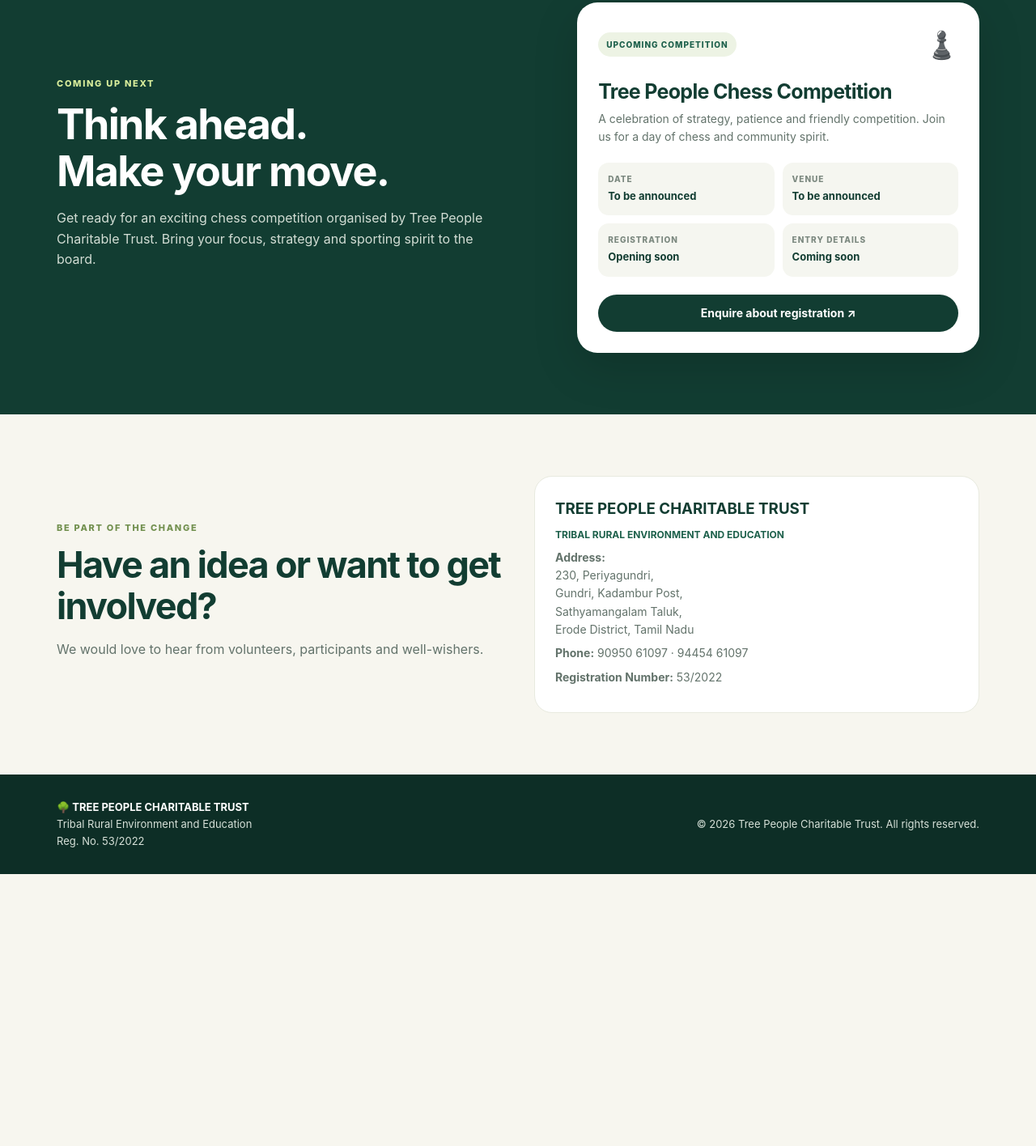
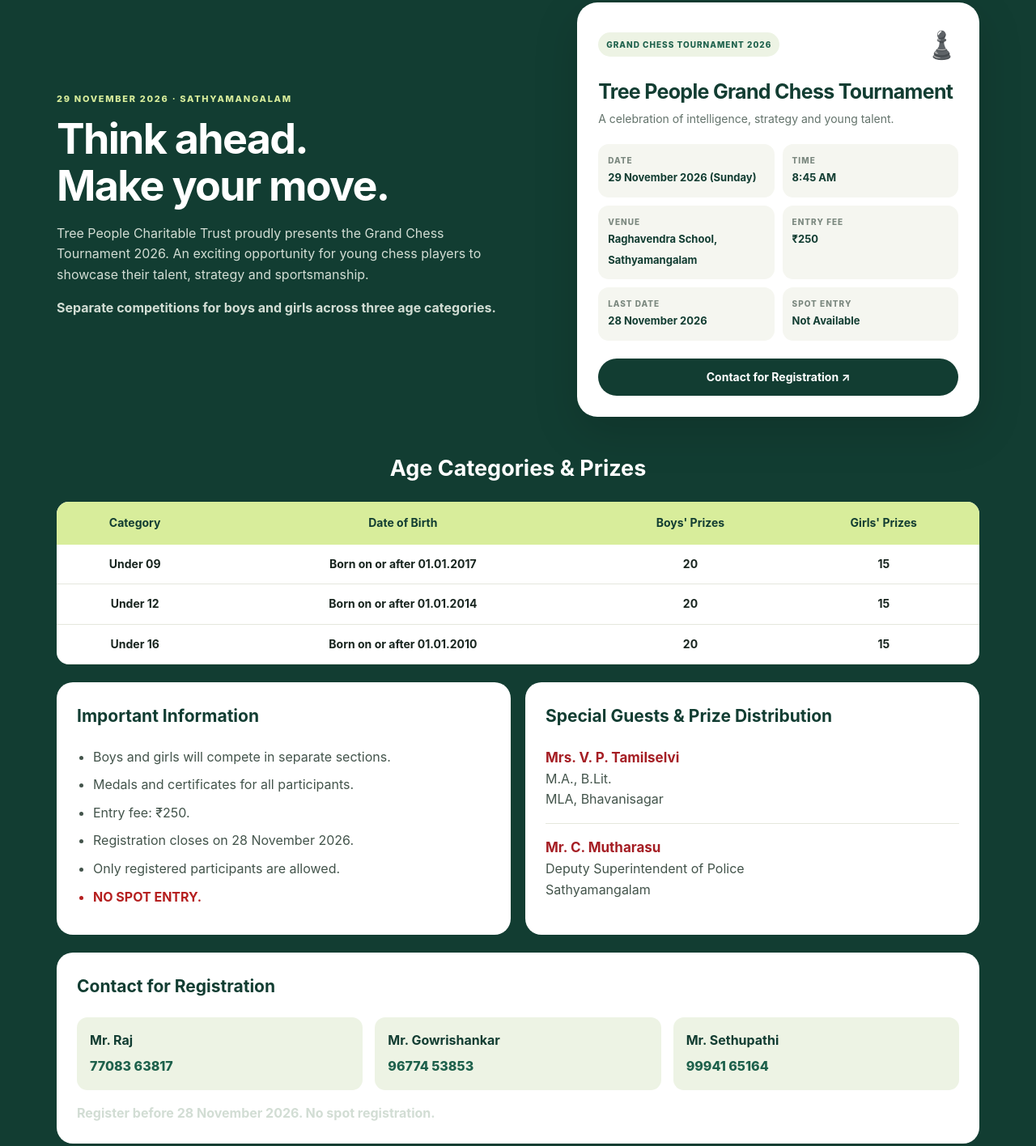
Before and after one commit to sandeepsmr85-makers/tree-people-trust, a plain HTML site: page index.html in a window 1280 px wide. Shown: the part 1825-3241 px from the top of the page at 81% size. Before the commit the page ends 2905 px from the top, so only its background shows below. Drawn offline with Linux system fonts and the light colour scheme.

Commit message:
Add files via upload

```diff
--- a/index.html
+++ b/index.html
@@ -18,7 +18,7 @@ header{position:sticky;top:0;z-index:10;background:rgba(247,246,239,.92);backdro
 nav{display:flex;align-items:center;gap:28px;font-size:14px;font-weight:650;color:#43544b}
 nav a:hover{color:var(--green2)}.nav-cta,.btn{display:inline-flex;align-items:center;justify-content:center;background:var(--green);color:white;padding:12px 19px;border-radius:999px;font-size:14px;font-weight:750;transition:.2s}
 .nav-cta:hover,.btn:hover{background:var(--green2);transform:translateY(-1px)}
-.menu{display:none;border:0;background:none;font-size:25px;color:var(--green)}
+.menu{display:none;border:0;background:none;font-size:25px;color:var(--green);cursor:pointer}
 .hero{padding:74px 0 66px;overflow:hidden}
 .hero-grid{display:grid;grid-template-columns:1.03fr .97fr;gap:54px;align-items:center}
 .eyebrow{display:inline-flex;align-items:center;gap:8px;background:#e8efdc;color:var(--green2);border-radius:999px;padding:7px 12px;font-size:11px;font-weight:800;letter-spacing:1.3px;text-transform:uppercase}
@@ -61,12 +61,41 @@ h2{font-size:clamp(30px,4vw,45px);letter-spacing:-1.7px;line-height:1.12;color:v
 .details{display:grid;grid-template-columns:1fr 1fr;gap:10px;margin:18px 0 22px}
 .detail{background:#f5f6f0;border-radius:13px;padding:12px}.detail small{display:block;color:#7b887f;font-size:10px;text-transform:uppercase;letter-spacing:1px;font-weight:800}.detail b{font-size:13px;color:var(--green)}
 .event-card .btn{width:100%}
+.chess-extra{margin-top:42px}
+.chess-extra>h3{color:white;font-size:27px;text-align:center;margin:0 0 20px}
+.chess-table-wrap{overflow-x:auto;background:white;border-radius:15px}
+.chess-table{width:100%;border-collapse:collapse;color:#18251f;text-align:center;font-size:14px}
+.chess-table th{background:#d8ed9b;color:#123d32;padding:15px 10px}
+.chess-table td{padding:13px 10px;border-bottom:1px solid #e5e7dd;font-weight:650}
+.chess-info-grid{display:grid;grid-template-columns:1fr 1fr;gap:18px;margin-top:22px}
+.chess-info,.chess-registration{background:white;color:#18251f;border-radius:20px;padding:25px}
+.chess-info h3,.chess-registration h3{color:#123d32;margin-top:0;font-size:21px}
+.chess-info ul{padding-left:20px;margin-bottom:0}
+.chess-info li{margin-bottom:9px;color:#43544b}
+.chess-info li:last-child{color:#b51f1f;font-weight:850}
+.guests p{color:#43544b;margin:10px 0}
+.guests p strong{color:#a51e24;font-size:17px}
+.guests hr{border:0;border-top:1px solid #e5e7dd;margin:16px 0}
+.chess-registration{margin-top:22px}
+.registration-contacts{display:grid;grid-template-columns:repeat(3,1fr);gap:15px}
+.registration-contacts p{background:#edf3e4;padding:16px;border-radius:13px;margin:0}
+.registration-contacts strong{display:block;color:#123d32;margin-bottom:7px}
+.registration-contacts a{color:#1d604b;font-weight:800}
+.registration-note{color:#a51e24;font-weight:750;margin-bottom:0}
 .contact{display:grid;grid-template-columns:1fr 1fr;gap:40px;align-items:center}
 .contact-box{background:white;border:1px solid #e8eadf;border-radius:22px;padding:25px}
 .contact-box p{margin:7px 0;color:var(--muted);font-size:14px}
 footer{background:#0d2e26;color:#d6e0d8;padding:30px 0;font-size:13px}
 .foot{display:flex;justify-content:space-between;gap:20px;align-items:center}.foot strong{color:white}
-@media(max-width:800px){nav{display:none;position:absolute;top:76px;left:0;right:0;background:var(--cream);padding:20px;flex-direction:column;gap:18px;border-bottom:1px solid #e5e7dd}.nav.open nav{display:flex}.menu{display:block}.nav-cta{display:none}.hero{padding:48px 0}.hero-grid,.about-grid,.event-grid,.contact{grid-template-columns:1fr}.hero-art{min-height:350px}.cards{grid-template-columns:1fr}.section{padding:58px 0}.about-grid{gap:25px}.event-grid{gap:24px}.foot{flex-direction:column;align-items:flex-start}}
+@media(max-width:800px){
+ nav{display:none;position:absolute;top:76px;left:0;right:0;background:var(--cream);padding:20px;flex-direction:column;gap:18px;border-bottom:1px solid #e5e7dd}
+ .nav.open nav{display:flex}.menu{display:block}.nav-cta{display:none}
+ .hero{padding:48px 0}.hero-grid,.about-grid,.event-grid,.contact{grid-template-columns:1fr}
+ .hero-art{min-height:350px}.cards{grid-template-columns:1fr}.section{padding:58px 0}
+ .about-grid{gap:25px}.event-grid{gap:24px}.foot{flex-direction:column;align-items:flex-start}
+ .chess-info-grid{grid-template-columns:1fr}.registration-contacts{grid-template-columns:1fr}
+ .chess-table{min-width:560px}
+}
 @media(min-width:801px) and (max-width:1000px){nav{gap:15px}.hero-grid{gap:28px}}
 </style>
 </head>
@@ -113,20 +142,70 @@ footer{background:#0d2e26;color:#d6e0d8;padding:30px 0;font-size:13px}
  </div>
 </section>
 <section class="event" id="events">
- <div class="wrap event-grid">
-  <div><span class="kicker">Coming up next</span><h2>Think ahead.<br>Make your move.</h2><p>Get ready for an exciting chess competition organised by Tree People Charitable Trust. Bring your focus, strategy and sporting spirit to the board.</p></div>
-  <article class="event-card">
-   <div class="event-top"><span class="pill">Upcoming competition</span><span class="chess">♟️</span></div>
-   <h3>Tree People Chess Competition</h3>
-   <p>A celebration of strategy, patience and friendly competition. Join us for a day of chess and community spirit.</p>
-   <div class="details">
-    <div class="detail"><small>Date</small><b>To be announced</b></div>
-    <div class="detail"><small>Venue</small><b>To be announced</b></div>
-    <div class="detail"><small>Registration</small><b>Opening soon</b></div>
-    <div class="detail"><small>Entry details</small><b>Coming soon</b></div>
+ <div class="wrap">
+  <div class="event-grid">
+   <div>
+    <span class="kicker">29 November 2026 · Sathyamangalam</span>
+    <h2>Think ahead.<br>Make your move.</h2>
+    <p>Tree People Charitable Trust proudly presents the Grand Chess Tournament 2026. An exciting opportunity for young chess players to showcase their talent, strategy and sportsmanship.</p>
+    <p><strong>Separate competitions for boys and girls across three age categories.</strong></p>
    </div>
-   <a class="btn" href="#contact">Enquire about registration ↗</a>
-  </article>
+   <article class="event-card">
+    <div class="event-top"><span class="pill">Grand Chess Tournament 2026</span><span class="chess">♟️</span></div>
+    <h3>Tree People Grand Chess Tournament</h3>
+    <p>A celebration of intelligence, strategy and young talent.</p>
+    <div class="details">
+     <div class="detail"><small>Date</small><b>29 November 2026 (Sunday)</b></div>
+     <div class="detail"><small>Time</small><b>8:45 AM</b></div>
+     <div class="detail"><small>Venue</small><b>Raghavendra School, Sathyamangalam</b></div>
+     <div class="detail"><small>Entry Fee</small><b>₹250</b></div>
+     <div class="detail"><small>Last Date</small><b>28 November 2026</b></div>
+     <div class="detail"><small>Spot Entry</small><b>Not Available</b></div>
+    </div>
+    <a class="btn" href="#chess-registration">Contact for Registration ↗</a>
+   </article>
+  </div>
+  <div class="chess-extra">
+   <h3>Age Categories &amp; Prizes</h3>
+   <div class="chess-table-wrap">
+    <table class="chess-table">
+     <thead><tr><th>Category</th><th>Date of Birth</th><th>Boys' Prizes</th><th>Girls' Prizes</th></tr></thead>
+     <tbody>
+      <tr><td>Under 09</td><td>Born on or after 01.01.2017</td><td>20</td><td>15</td></tr>
+      <tr><td>Under 12</td><td>Born on or after 01.01.2014</td><td>20</td><td>15</td></tr>
+      <tr><td>Under 16</td><td>Born on or after 01.01.2010</td><td>20</td><td>15</td></tr>
+     </tbody>
+    </table>
+   </div>
+   <div class="chess-info-grid">
+    <div class="chess-info">
+     <h3>Important Information</h3>
+     <ul>
+      <li>Boys and girls will compete in separate sections.</li>
+      <li>Medals and certificates for all participants.</li>
+      <li>Entry fee: ₹250.</li>
+      <li>Registration closes on 28 November 2026.</li>
+      <li>Only registered participants are allowed.</li>
+      <li><strong>NO SPOT ENTRY.</strong></li>
+     </ul>
+    </div>
+    <div class="chess-info guests">
+     <h3>Special Guests &amp; Prize Distribution</h3>
+     <p><strong>Mrs. V. P. Tamilselvi</strong><br>M.A., B.Lit.<br>MLA, Bhavanisagar</p>
+     <hr>
+     <p><strong>Mr. C. Mutharasu</strong><br>Deputy Superintendent of Police<br>Sathyamangalam</p>
+    </div>
+   </div>
+   <div class="chess-registration" id="chess-registration">
+    <h3>Contact for Registration</h3>
+    <div class="registration-contacts">
+     <p><strong>Mr. Raj</strong><a href="tel:7708363817">77083 63817</a></p>
+     <p><strong>Mr. Gowrishankar</strong><a href="tel:9677453853">96774 53853</a></p>
+     <p><strong>Mr. Sethupathi</strong><a href="tel:9994165164">99941 65164</a></p>
+    </div>
+    <p class="registration-note">Register before 28 November 2026. No spot registration.</p>
+   </div>
+  </div>
  </div>
 </section>
 <section class="section" id="contact">
@@ -137,6 +216,9 @@ footer{background:#0d2e26;color:#d6e0d8;padding:30px 0;font-size:13px}
 </section>
 </main>
 <footer><div class="wrap foot"><div><strong>🌳 TREE PEOPLE CHARITABLE TRUST</strong><br>Tribal Rural Environment and Education<br>Reg. No. 53/2022</div><div>© <span id="year"></span> Tree People Charitable Trust. All rights reserved.</div></div></footer>
-<script>document.getElementById('year').textContent=new Date().getFullYear();document.querySelectorAll('nav a').forEach(a=>a.addEventListener('click',()=>document.getElementById('nav').classList.remove('open')));</script>
+<script>
+document.getElementById('year').textContent=new Date().getFullYear();
+document.querySelectorAll('nav a').forEach(a=>a.addEventListener('click',()=>document.getElementById('nav').classList.remove('open')));
+</script>
 </body>
 </html>
```
